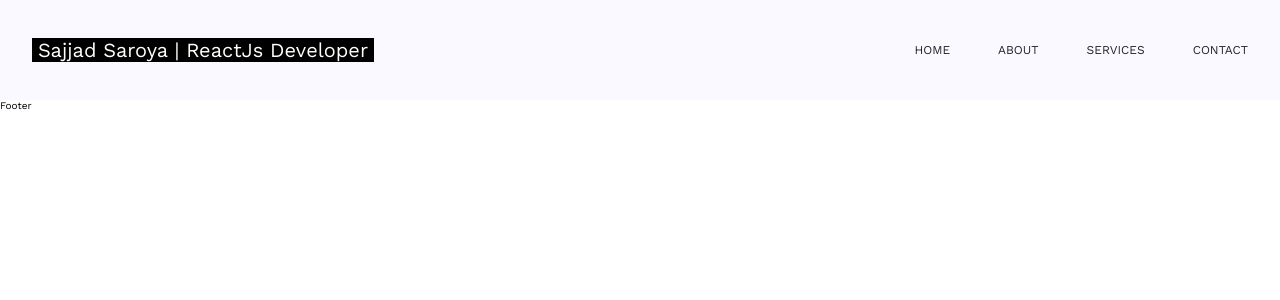
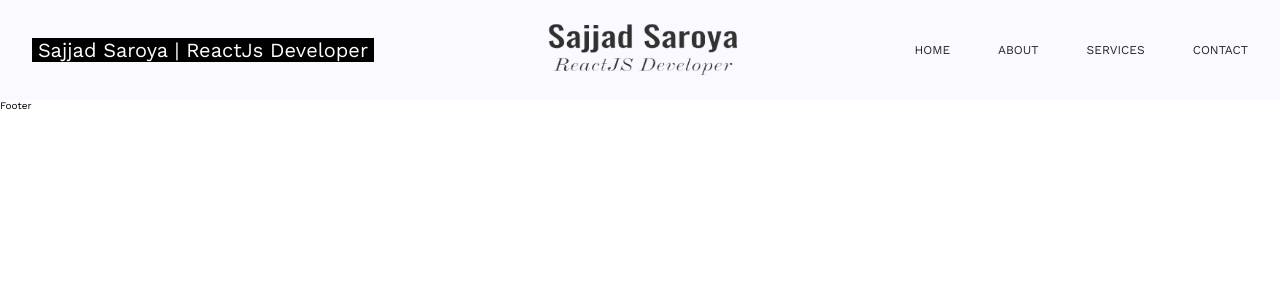
Before and after one commit to Sajjad124/sajjad-portfolio, a React (Create React App) app: page / in a window 1280 px wide. Shown: the top 300 px of the page. Built offline with nearby package versions, Linux system fonts and the light colour scheme.

Commit message:
Update Header.js

```diff
--- a/src/Components/Header.js
+++ b/src/Components/Header.js
@@ -10,7 +10,7 @@ const header = () => {
     <MainHeader>
       <span>Sajjad Saroya | ReactJs Developer</span>
       <NavLink to="./">
-        {/* <img src={logo} alt="logo" width="250px" height="70" className="logo" /> */}
+        <img src={logo} alt="logo" width="250px" height="70" className="logo" />
       </NavLink>
       <Navbar />
     </MainHeader>
```
